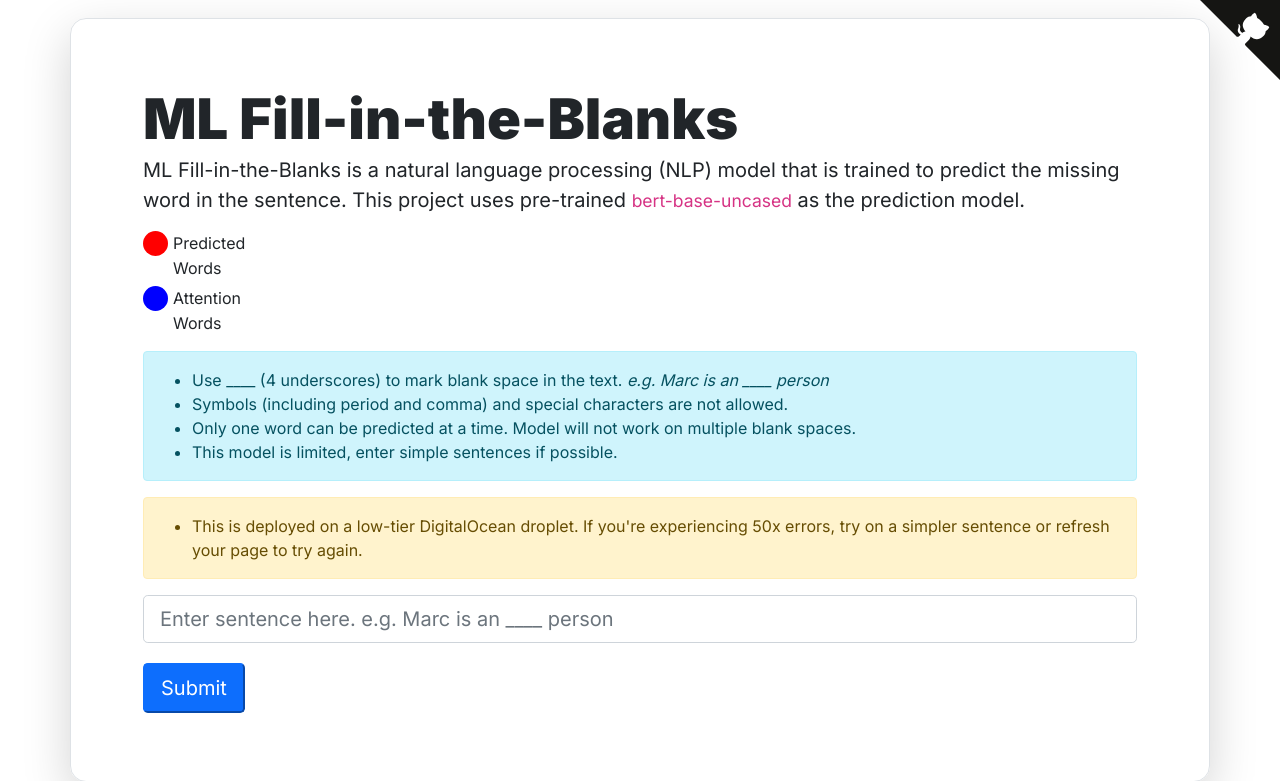
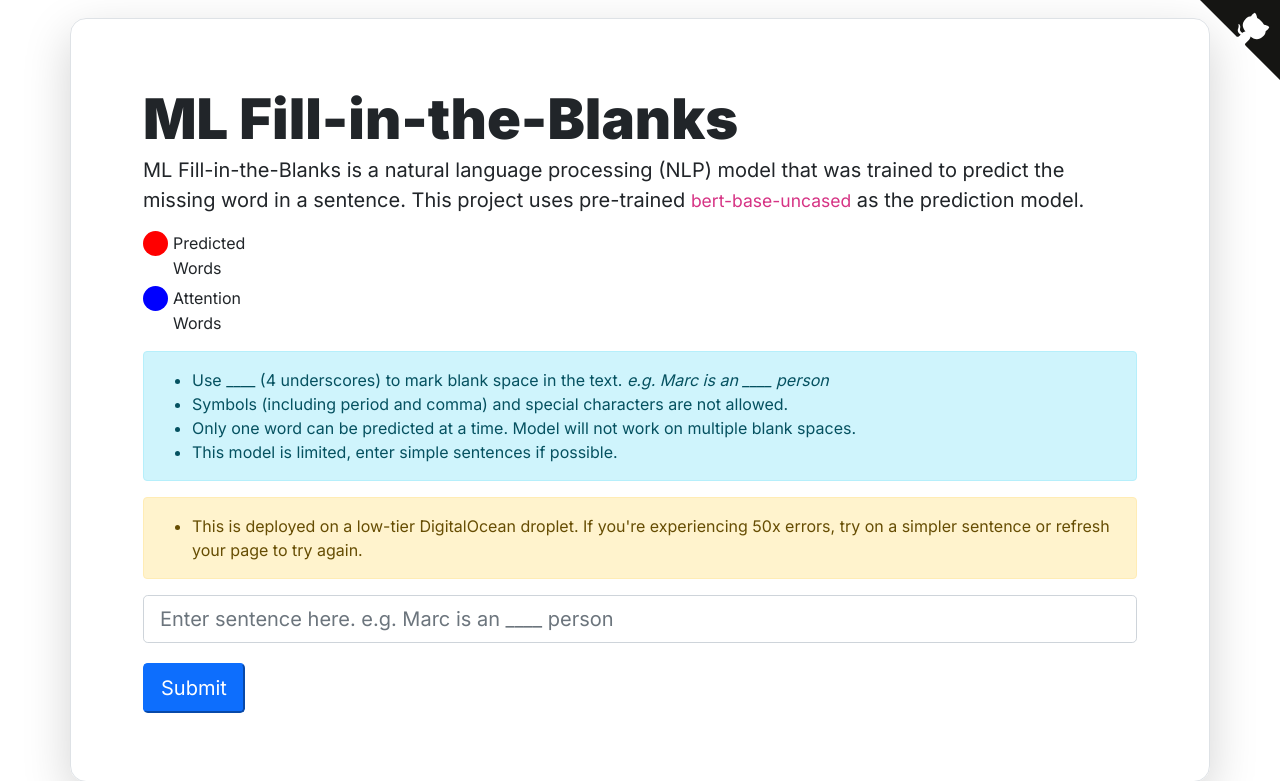
Before and after one commit to mabreyes/ml-fill-in-the-blanks, a Django app: page / in a window 1280 px wide. Shown: the top 781 px of the page. Run offline with Django 3.2, Linux system fonts and the light colour scheme; some libraries are stand-ins or nearby versions.

Commit message:
Fix typo in text

```diff
--- a/generator/templates/generator.html
+++ b/generator/templates/generator.html
@@ -126,7 +126,7 @@
         <div class="row p-4 pb-0 rounded-3 border shadow-lg plus">
             <div class="col-lg-12 p-3 p-lg-5 pt-lg-5">
                 <h1 class="display-4 fw-bold lh-1">ML Fill-in-the-Blanks</h1>
-                <p class="lead">ML Fill-in-the-Blanks is a natural language processing (NLP) model that is trained to predict the missing word in the sentence. This project uses pre-trained <code>bert-base-uncased</code> as the prediction model.</p>
+                <p class="lead">ML Fill-in-the-Blanks is a natural language processing (NLP) model that was trained to predict the missing word in a sentence. This project uses pre-trained <code>bert-base-uncased</code> as the prediction model.</p>
                 <div class="label-predicted"><span>Predicted Words</span></div>
                 <div class="label-attention"><span>Attention Words</span></div>
                 <div class="alert alert-info">
```
